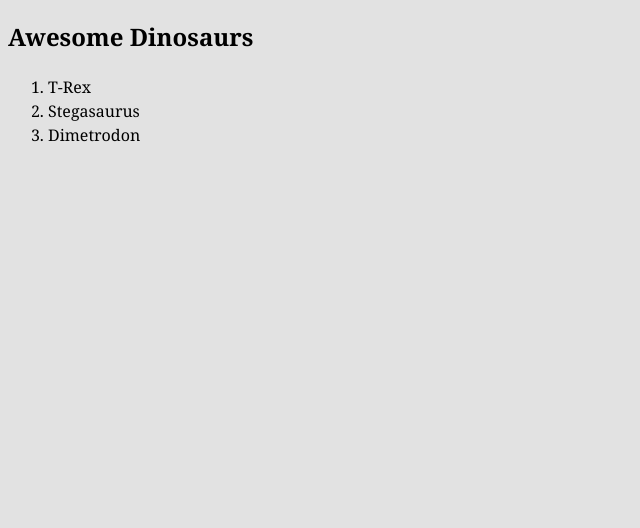
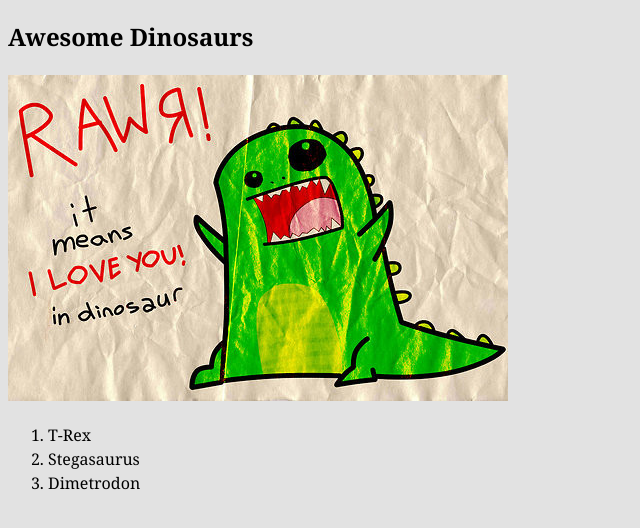
Before and after one commit to mccl0140/intro-to-github, a plain HTML site: page index.html in a window 1280 px wide. Shown: the part 72-600 px from the top of the page, without its empty margins (0-640 px from the left). Drawn offline with Linux system fonts and the light colour scheme.

Commit message:
added an image

```diff
--- a/index.html
+++ b/index.html
@@ -11,10 +11,13 @@
 
 	<h2>Awesome Dinosaurs</h2>
 
+		<img src="images/dino.jpg" alt="rawr dino">
+
 		<ol>
 			<li>T-Rex</li>
 			<li>Stegasaurus</li>
 			<li>Dimetrodon</li>
 		</ol>
+
 </body>
 </html>
```
Also changed, not shown: images/dino.jpg (added).
